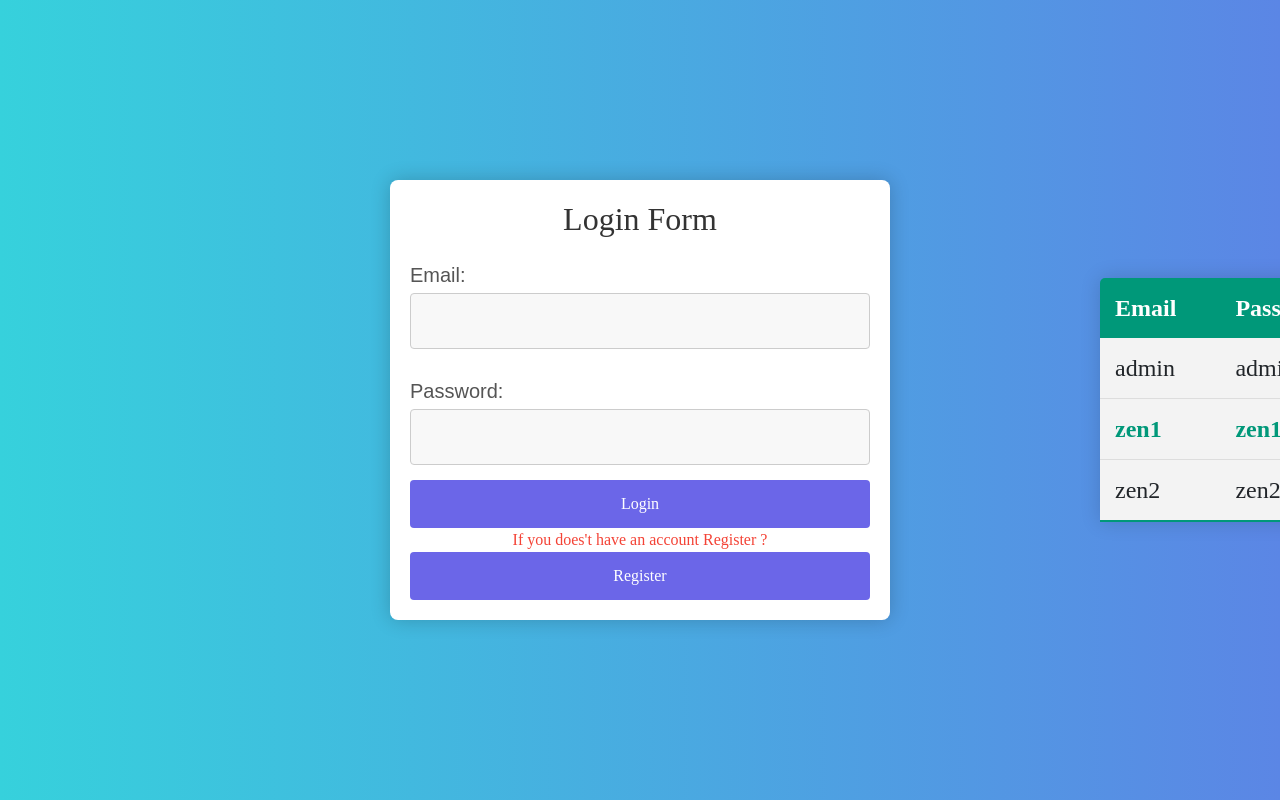
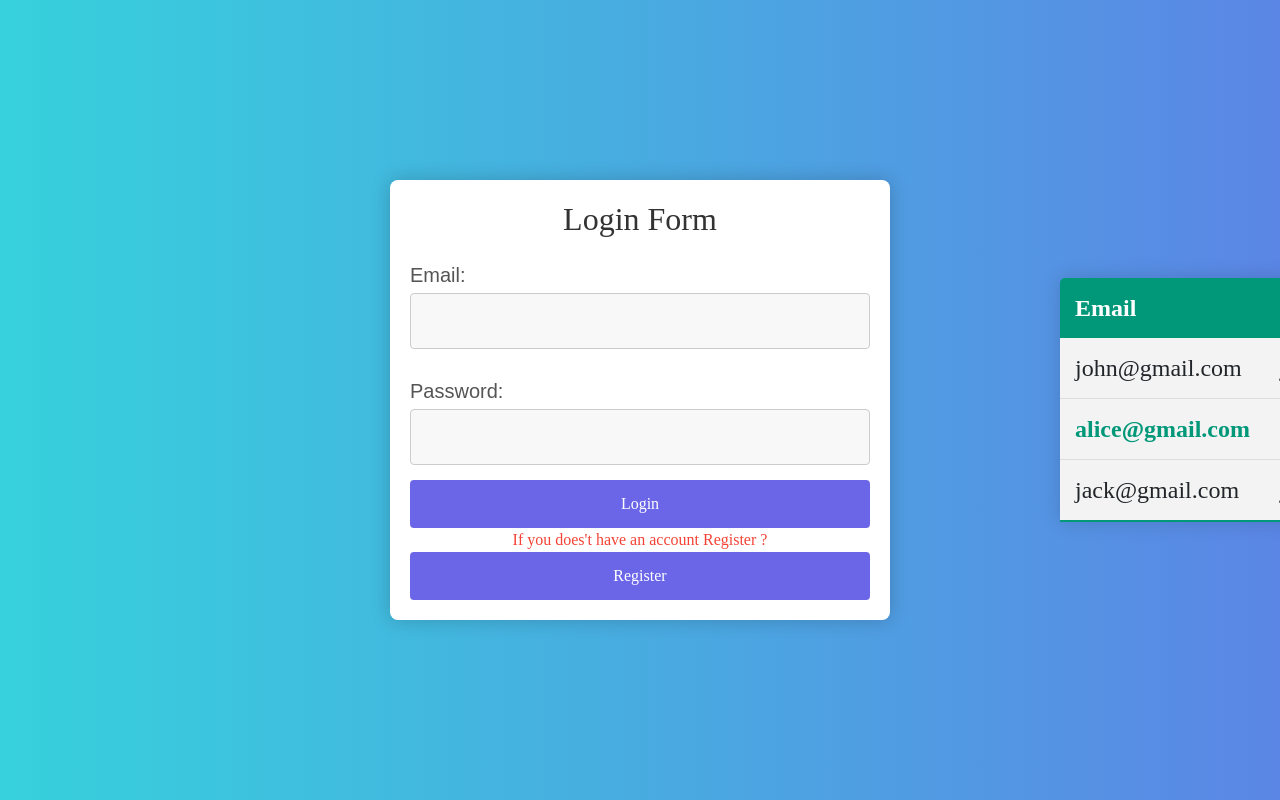
Before and after one commit to SHAHKUL/zen-desk-frontend, a React (Create React App) app: page / in a window 1280 px wide. Shown: the top 800 px of the page. Built offline with nearby package versions, Linux system fonts and the light colour scheme; a web font is replaced by a local one.

Commit message:
version 1.2

```diff
--- a/src/Url.js
+++ b/src/Url.js
@@ -1,4 +1,4 @@
-const Url=`http://localhost:8500`
+// const Url=`http://localhost:8500`
 
-// const Url=`https://zen-desk-backend-deploy.onrender.com`
+const Url=`https://zen-desk-backend-deploy.onrender.com`
 export default Url
--- a/src/login/Login.js
+++ b/src/login/Login.js
@@ -129,19 +129,19 @@ function Login() {
           </thead>
           <tbody>
             <tr>
+              <td>john@gmail.com</td>
+              <td>john</td>
               <td>admin</td>
-              <td>admin</td>
-              <td>True</td>
             </tr>
             <tr className="active-row">
-              <td>zen1</td>
-              <td>zen1</td>
-              <td>False</td>
+              <td>alice@gmail.com</td>
+              <td>alice</td>
+              <td>student</td>
             </tr>
             <tr>
-              <td>zen2</td>
-              <td>zen2</td>
-              <td>False</td>
+              <td>jack@gmail.com</td>
+              <td>jack</td>
+              <td>student</td>
             </tr>
           </tbody>
         </table>
--- a/src/login/login.css
+++ b/src/login/login.css
@@ -406,7 +406,7 @@ input[type="checkbox"] {
 
   .table-login{
 	position: absolute;
-	left: 1100px;
+	left: 1060px;
   }
 
 
```
Also changed, not shown: 1 other file (tests, documents, lock files or other folders).
